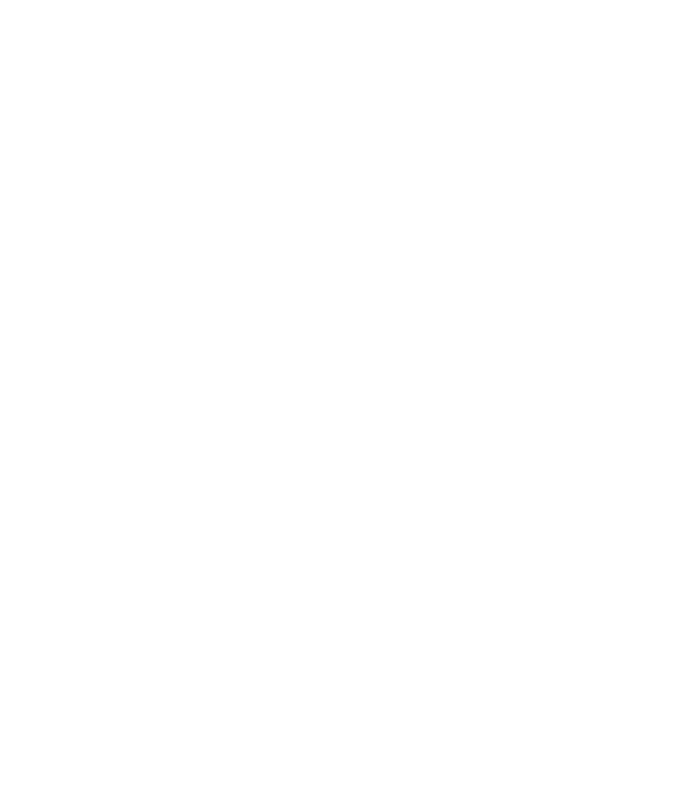
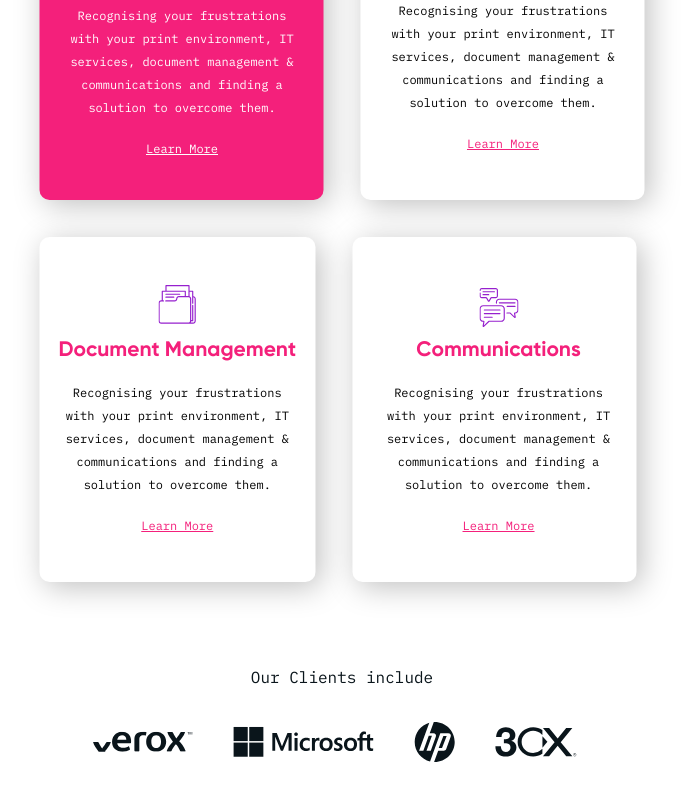
Before and after one commit to IrynaBondarenko7/alt-dev-test, a React (Vite) app: page / in a window 1280 px wide. Shown: the part 580-1380 px from the top of the page, without its empty margins (298-991 px from the left). Before the commit the page ends 800 px from the top, so only its background shows below. Built offline with nearby package versions, Linux system fonts and the light colour scheme.

Commit message:
added services mob styles

```diff
--- a/src/App.jsx
+++ b/src/App.jsx
@@ -16,12 +16,12 @@
       <Header />
       <main>
         <HeroSection />
-        {/* <ServicesSection />
+        <ServicesSection />
         <AboutSection />
-        <CaseSection />
-        <InsightsSection />
-        <TeamSection />
-        <ProductivitySection /> */}
+        {/* <CaseSection /> */}
+        {/* <InsightsSection /> */}
+        {/* <TeamSection /> */}
+        {/* <ProductivitySection /> */}
       </main>
       {/* <div className="bg-thirdBgColour footer-stroke relative  w-full">
         <div className="container pt-[92px] footer-bg">
--- a/src/components/ServicesSection.jsx
+++ b/src/components/ServicesSection.jsx
@@ -11,15 +11,18 @@
 
 export const ServicesSection = () => {
   return (
-    <section className="relative pt-[359px] pb-[121px]" id="services">
-      <div className="container px-[132px]">
-        <ul className="w-full flex gap-[37px]  mx-auto absolute top-[-76px]  max-w-[1247px]">
+    <section
+      className="relative pt-[1478px] md:pt-[760px] xl:pt-[359px] pb-[70px] xl:pb-[121px]"
+      id="services"
+    >
+      <div className="container px-2 xl:px-[132px]">
+        <ul className="w-[90%] md:w-[605px] xl:w-full flex flex-col md:flex-row md:flex-wrap gap-[37px] mx-auto absolute top-[-35px] xl:top-[-76px] max-w-[480px] md:max-w-[768px] xl:max-w-[1247px] -translate-x-1/2 left-1/2">
           <li className="bg-linkColour pt-[52px] pr-[24px] pl-[25px] pb-[40px] text-white rounded-[10px] shadow-customCardShadow">
             <LaptopIcon className="mb-[4px] mx-auto" />
             <h2 className="font-gilroy text-[21px] font-bold leading-[45px] mb-[4px] text-center">
               IT Services
             </h2>
-            <p className="font-ibm-plex-mono text-[12px] font-normal leading-[23px] mb-[18px] text-center w-[235px]">
+            <p className="font-ibm-plex-mono text-[12px] font-normal leading-[23px] mb-[18px] text-center w-[235px] mx-auto">
               Recognising your frustrations with your print environment, IT
               services, document management & communications and finding a
               solution to overcome them.
@@ -36,7 +39,7 @@
             <h2 className="font-gilroy text-[21px] font-bold leading-[45px] mb-[4px] text-center text-linkColour">
               Managed Print Services
             </h2>
-            <p className="font-ibm-plex-mono text-[12px] font-normal leading-[23px] mb-[18px] text-center text-black w-[235px]">
+            <p className="font-ibm-plex-mono text-[12px] font-normal leading-[23px] mb-[18px] text-center text-black w-[235px] mx-auto">
               Recognising your frustrations with your print environment, IT
               services, document management & communications and finding a
               solution to overcome them.
@@ -53,7 +56,7 @@
             <h2 className="font-gilroy text-[21px] font-bold leading-[45px] mb-[8px] text-center text-linkColour">
               Document Management
             </h2>
-            <p className="font-ibm-plex-mono text-[12px] font-normal leading-[23px] mb-[18px] text-center text-black w-[235px]">
+            <p className="font-ibm-plex-mono text-[12px] font-normal leading-[23px] mb-[18px] text-center text-black w-[235px] mx-auto">
               Recognising your frustrations with your print environment, IT
               services, document management & communications and finding a
               solution to overcome them.
@@ -70,7 +73,7 @@
             <h2 className="font-gilroy text-[21px] font-bold leading-[45px] mb-[8px] text-center text-linkColour">
               Communications
             </h2>
-            <p className="font-ibm-plex-mono text-[12px] font-normal leading-[23px] mb-[18px] text-center text-black w-[235px]">
+            <p className="font-ibm-plex-mono text-[12px] font-normal leading-[23px] mb-[18px] text-center text-black w-[235px] mx-auto">
               Recognising your frustrations with your print environment, IT
               services, document management & communications and finding a
               solution to overcome them.
@@ -86,7 +89,7 @@
         <p className="text-secondTextColour font-ibm-plex-mono text-[16px] leading-[55px] text-center mb-4">
           Our Clients include
         </p>
-        <ul className="max-w-[1116px] mx-auto flex gap-[88px]">
+        <ul className="max-w-[1116px] mx-auto flex flex-col items-center md:flex-row md:flex-wrap gap-10 xl:gap-[88px] md:w-[500px] xl:w-full xl:flex-nowrap">
           <li>
             <EroxIcon />
           </li>
```
